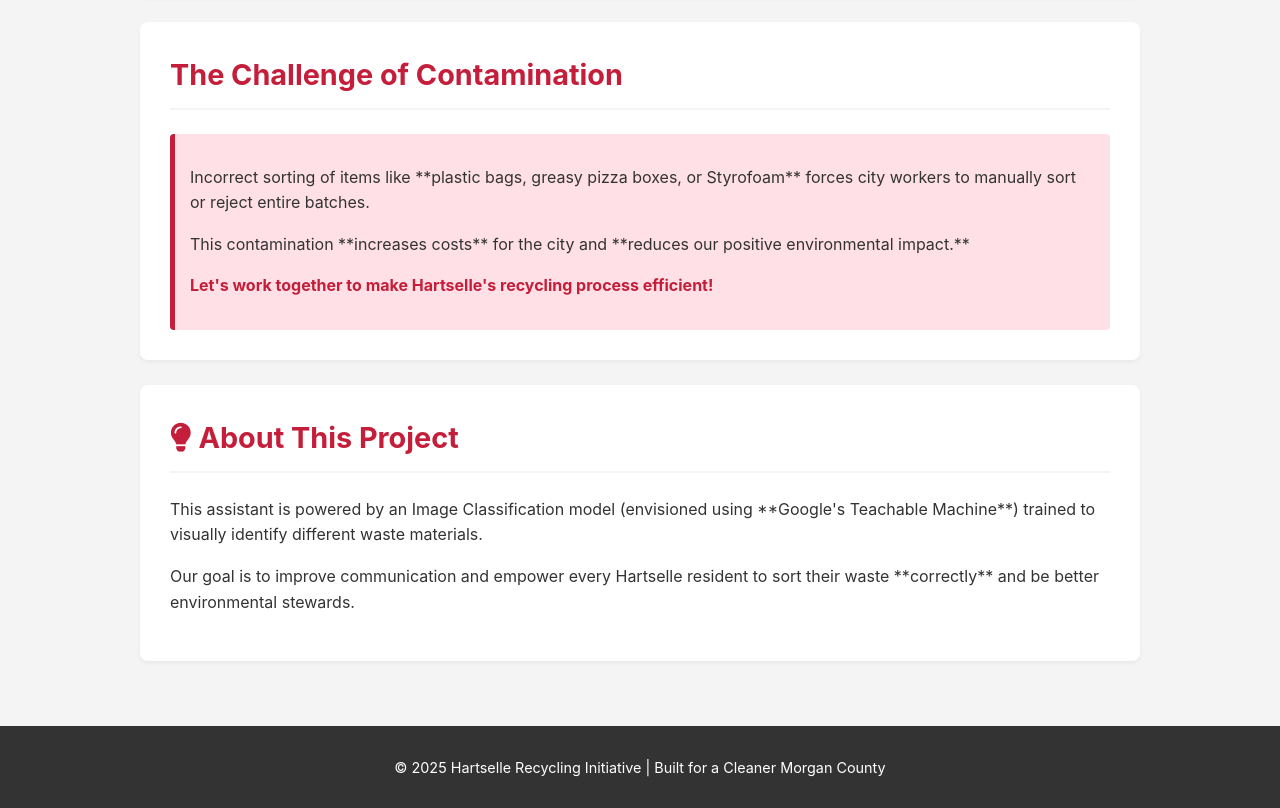
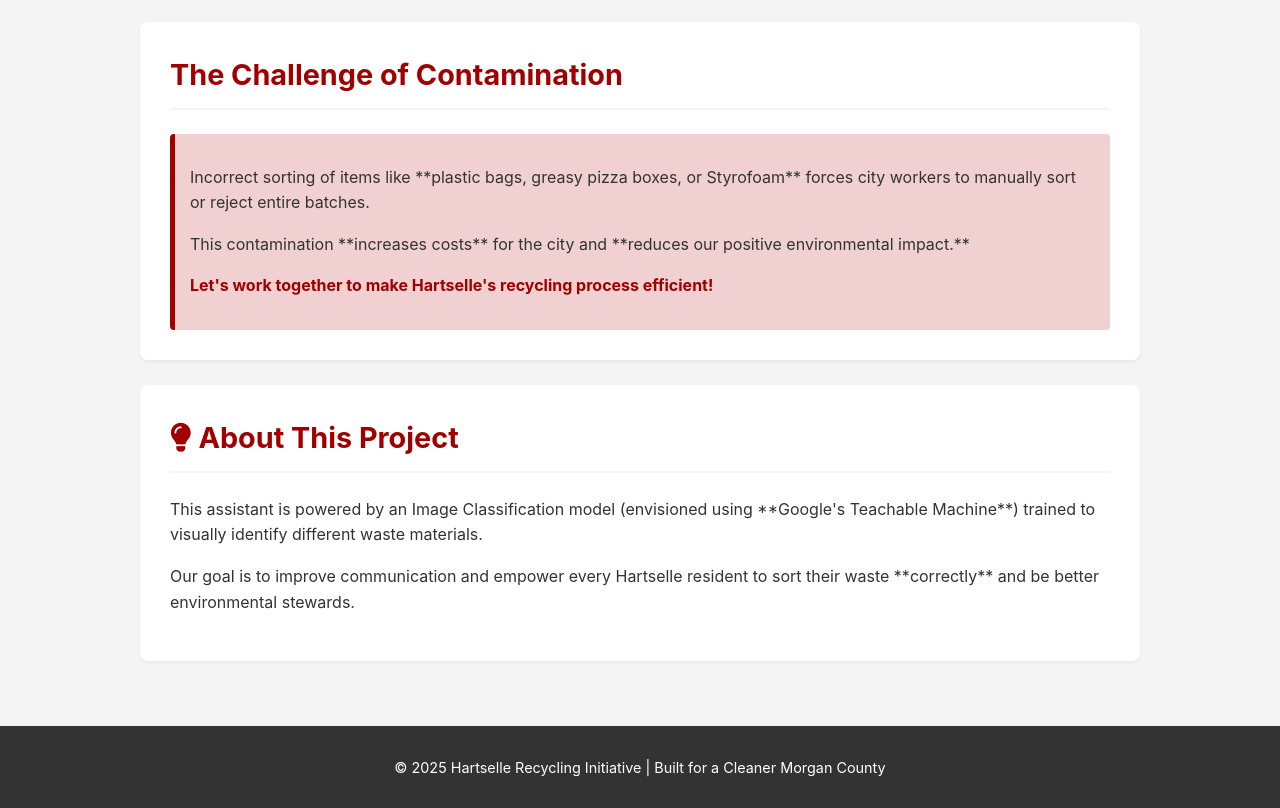
Before and after one commit to sydneygillstrap/hartselle-recycling-assistant, a plain HTML site: page index.html in a window 1280 px wide. Shown: the part 726-1534 px from the top of the page. Drawn offline with Linux system fonts and the light colour scheme.

Commit message:
Update style.css

```diff
--- a/style.css
+++ b/style.css
@@ -1,6 +1,6 @@
 /* Hartselle Colors */
 :root {
-    --cardinal: #C41E3A; /* Primary Color */
+    --cardinal: #A00000; /* PRIMARY: Deep Cardinal/Crimson */
     --white: #FFFFFF;
     --dark-text: #333333;
     --recycling-green: #00A86B; /* Accent for Environmental Focus */
@@ -107,7 +107,7 @@ main h2 {
 
 /* Card for Problem Description */
 .card {
-    background-color: #ffe0e6; /* Very light cardinal background */
+    background-color: #F0D0D0; /* Very light, adjusted cardinal background */
     border-left: 5px solid var(--cardinal);
     padding: 15px;
     border-radius: 4px;
```
